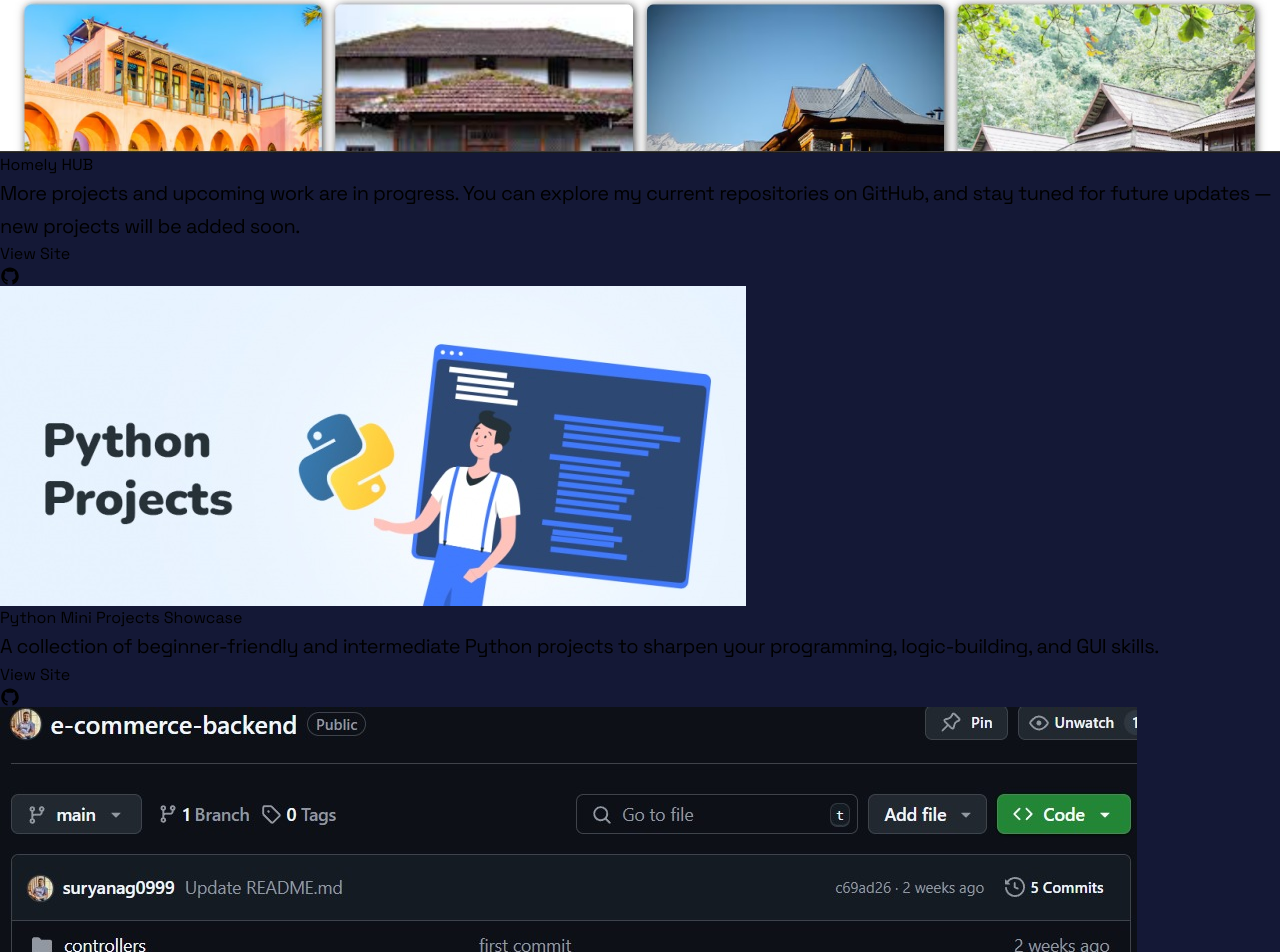
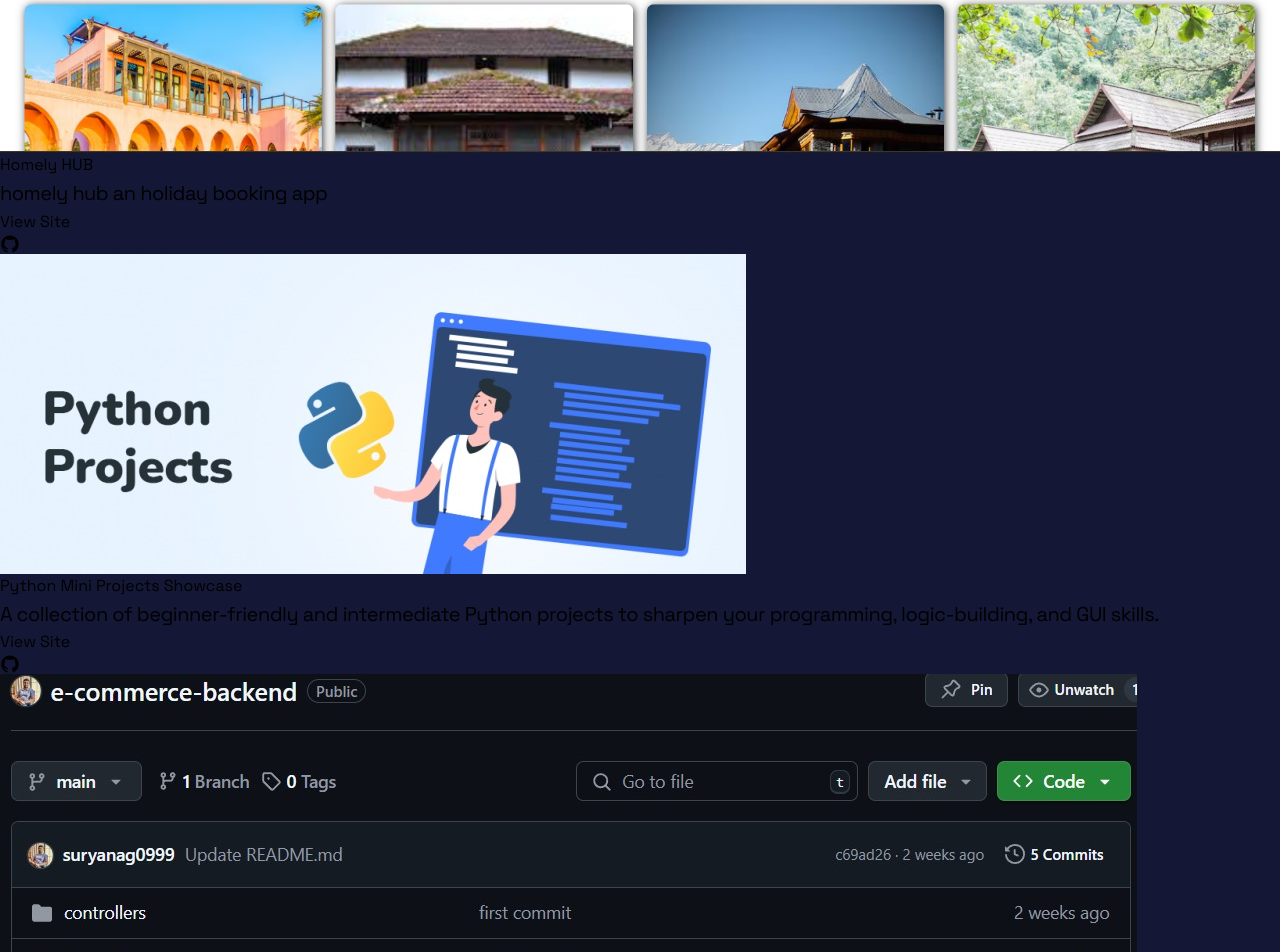
Before and after one commit to suryanag0999/portfolio-, a React (Vite) app: page / in a window 1280 px wide. Shown: the part 2634-3586 px from the top of the page. Built offline with nearby package versions, Linux system fonts and the light colour scheme.

Commit message:
Update Portfolio.jsx

```diff
--- a/src/components/Portfolio.jsx
+++ b/src/components/Portfolio.jsx
@@ -153,7 +153,7 @@ const projects = [
     {
       img: project15,
       title: "Homely HUB",
-      description: "More projects and upcoming work are in progress. You can explore my current repositories on GitHub, and stay tuned for future updates — new projects will be added soon.",
+      description: "homely hub an holiday booking app",
       links: {
         site: "https://homely-hub-mern.netlify.app/",
         github: "https://github.com/suryanag0999/Homely-Hub-Mern",
```
